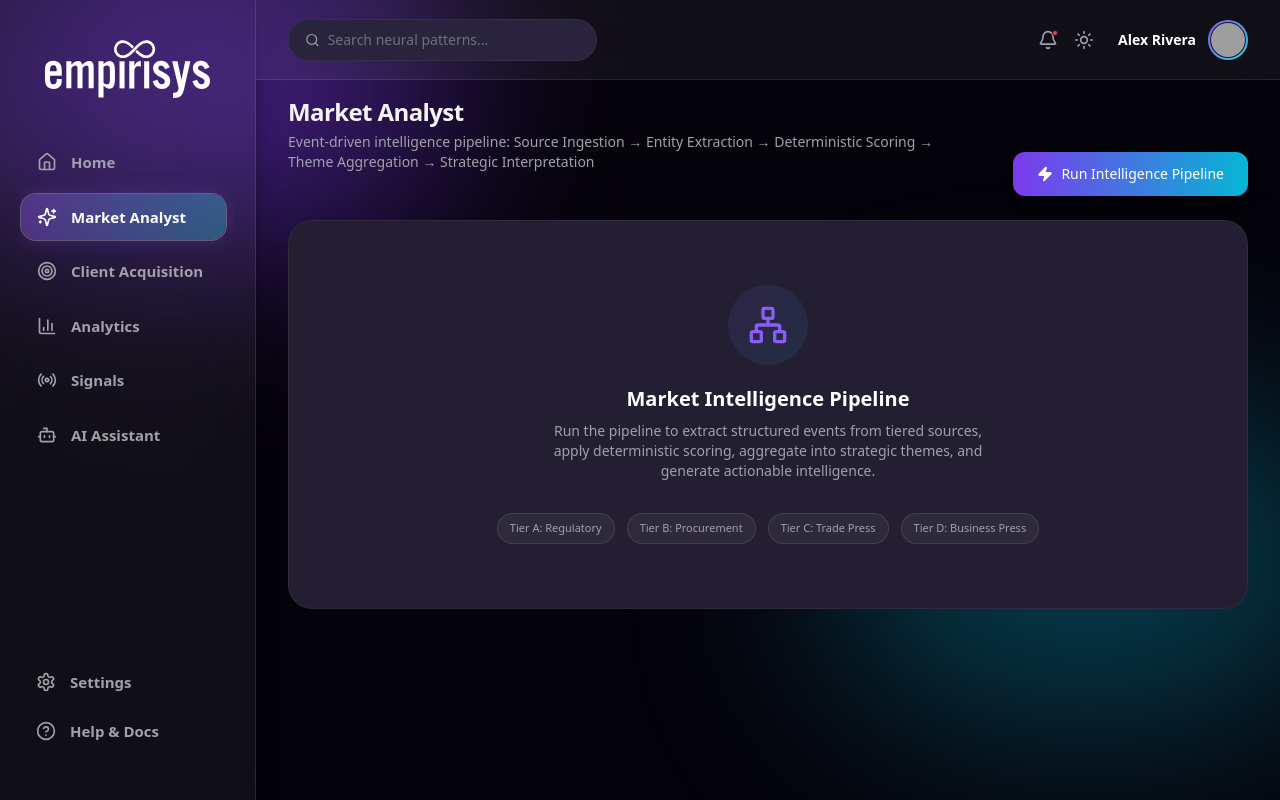
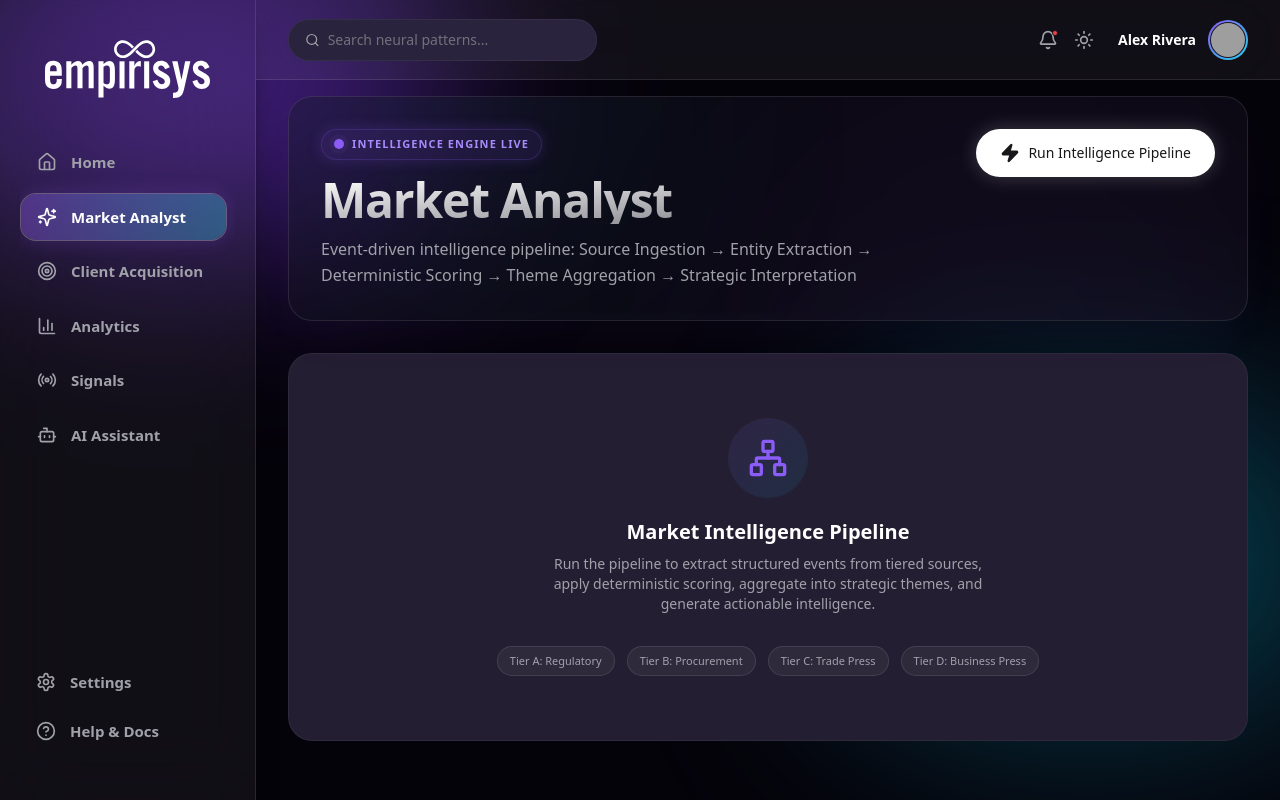
Before and after one commit to amaravhale/EIH-Test, a Next.js app: page /market-analyst in a window 1280 px wide. Built offline with nearby package versions, Linux system fonts and the light colour scheme; grey boxes are pictures that could not be loaded.

Commit message:
style: apply elite animated UI redesign to Market Analyst agent

```diff
--- a/src/app/(app)/market-analyst/page.tsx
+++ b/src/app/(app)/market-analyst/page.tsx
@@ -1,4 +1,6 @@
 "use client";
+
+import { motion } from "framer-motion";
 
 import React, { useState } from "react";
 import { PageHeader } from "@/components/layout/page-header";
@@ -143,6 +145,24 @@ interface PipelineResult {
   };
 }
 
+// ─── Framer Motion Variants ───
+const containerVariants = {
+  hidden: { opacity: 0 },
+  show: {
+    opacity: 1,
+    transition: { staggerChildren: 0.15, delayChildren: 0.1 }
+  }
+} as const;
+
+const itemVariants = {
+  hidden: { opacity: 0, y: 20 },
+  show: {
+    opacity: 1,
+    y: 0,
+    transition: { type: "spring" as const, stiffness: 70, damping: 15 }
+  }
+} as const;
+
 // ─── Tier badge colors ───
 const tierColors: Record<string, { bg: string; text: string; label: string }> = {
   A: { bg: "bg-emerald-500/10 border-emerald-500/20", text: "text-emerald-600 dark:text-emerald-400", label: "Tier A · Regulatory" },
@@ -225,31 +245,72 @@ export default function MarketAnalystPage() {
   ) ?? [];
 
   return (
-    <div className="space-y-6 animate-in fade-in duration-500 max-w-6xl mx-auto">
-      {/* Header */}
-      <div className="flex flex-col md:flex-row md:items-end justify-between gap-4">
-        <PageHeader
-          title="Market Analyst"
-          description="Event-driven intelligence pipeline: Source Ingestion → Entity Extraction → Deterministic Scoring → Theme Aggregation → Strategic Interpretation"
+    <motion.div
+      variants={containerVariants}
+      initial="hidden"
+      animate="show"
+      className="space-y-8 max-w-[1400px] mx-auto pb-20"
+    >
+      {/* Header section with elite glassmorphic styling */}
+      <motion.div variants={itemVariants} className="relative bg-white/40 dark:bg-[#1A1525]/40 backdrop-blur-xl border border-zinc-200/50 dark:border-white/10 rounded-3xl p-6 md:p-8 shadow-2xl shadow-violet-500/5 overflow-hidden">
+        {/* Animated Background Orbs */}
+        <motion.div
+          animate={{
+            scale: [1, 1.2, 1],
+            opacity: [0.3, 0.5, 0.3],
+          }}
+          transition={{ duration: 8, repeat: Infinity, ease: "easeInOut" }}
+          className="absolute top-0 right-0 w-[500px] h-[500px] bg-violet-600/20 dark:bg-violet-500/10 rounded-full blur-[100px] -translate-y-1/2 translate-x-1/3 pointer-events-none"
         />
+        <motion.div
+          animate={{
+            scale: [1, 1.3, 1],
+            opacity: [0.2, 0.4, 0.2],
+          }}
+          transition={{ duration: 10, repeat: Infinity, ease: "easeInOut", delay: 2 }}
+          className="absolute bottom-0 left-0 w-[400px] h-[400px] bg-cyan-600/20 dark:bg-cyan-500/10 rounded-full blur-[80px] translate-y-1/3 -translate-x-1/4 pointer-events-none"
+        />
+
+        <div className="relative z-10 flex flex-col md:flex-row md:items-start justify-between gap-6">
+          <div>
+            <div className="flex items-center gap-2 mb-4">
+              <span className="px-3 py-1.5 rounded-full bg-violet-500/10 text-[11px] font-bold tracking-widest uppercase text-violet-600 dark:text-violet-400 border border-violet-500/20 flex items-center shadow-[0_0_15px_rgba(139,92,246,0.2)]">
+                <div className="relative flex h-2.5 w-2.5 mr-2">
+                  <span className="animate-ping absolute inline-flex h-full w-full rounded-full bg-violet-400 opacity-75"></span>
+                  <span className="relative inline-flex rounded-full h-2.5 w-2.5 bg-violet-500"></span>
+                </div>
+                Intelligence Engine Live
+              </span>
+            </div>
+            <h1 className="text-4xl md:text-5xl font-extrabold tracking-tight text-transparent bg-clip-text bg-gradient-to-br from-zinc-900 to-zinc-500 dark:from-white dark:to-zinc-500 mb-3">
+              Market Analyst
+            </h1>
+            <p className="text-zinc-600 dark:text-zinc-400 max-w-2xl text-[16px] leading-relaxed font-medium">
+              Event-driven intelligence pipeline: Source Ingestion → Entity Extraction → Deterministic Scoring → Theme Aggregation → Strategic Interpretation
+            </p>
+          </div>
+
+          <div className="flex items-center gap-3 shrink-0">
             <Button
               onClick={handleRunPipeline}
               disabled={isLoading}
-          className="bg-gradient-to-r from-violet-600 to-cyan-500 hover:opacity-90 text-white shadow-lg transition-all h-11 px-6"
+              className="rounded-full bg-zinc-900 dark:bg-white text-white dark:text-zinc-900 hover:bg-zinc-800 dark:hover:bg-zinc-200 shadow-[0_0_20px_rgba(0,0,0,0.1)] dark:shadow-[0_0_20px_rgba(255,255,255,0.2)] transition-all duration-300 px-6 h-12"
             >
               {isLoading ? (
                 <>
-              <Loader2 className="mr-2 h-4 w-4 animate-spin" />
+                  <Loader2 className="mr-2 h-5 w-5 animate-spin" />
                   Running Pipeline...
                 </>
               ) : (
                 <>
-              <Zap className="mr-2 h-4 w-4 fill-white" />
+                  <Zap className="mr-2 h-5 w-5 fill-current" />
                   Run Intelligence Pipeline
                 </>
               )}
             </Button>
           </div>
+        </div>
+      </motion.div>
 
       {/* Loading State */}
       {isLoading && (
@@ -297,30 +358,28 @@ export default function MarketAnalystPage() {
         <div className="space-y-6 animate-in fade-in slide-in-from-bottom-4 duration-500">
 
           {/* KPI Strip */}
-          <div className="grid grid-cols-2 md:grid-cols-5 gap-4">
-            <div className="bg-white dark:bg-[#241E32] rounded-2xl p-5 border border-zinc-100 dark:border-white/5">
-              <span className="text-[10px] font-bold tracking-widest text-zinc-400 uppercase">Events Extracted</span>
-              <div className="text-3xl font-bold text-zinc-900 dark:text-white mt-1">{result.meta.totalEventsExtracted}</div>
+          <motion.div variants={containerVariants} className="grid grid-cols-2 md:grid-cols-5 gap-4">
+            {[
+              { label: "Events Extracted", value: result.meta.totalEventsExtracted, bg: "bg-violet-500/10", border: "border-violet-500/20", color: "text-zinc-900 dark:text-white" },
+              { label: "Themes Identified", value: result.meta.totalThemes, bg: "bg-cyan-500/10", border: "border-cyan-500/20", color: "text-zinc-900 dark:text-white" },
+              { label: "Segments Found", value: result.meta.totalSegments, bg: "bg-emerald-500/10", border: "border-emerald-500/20", color: "text-emerald-500" },
+              { label: "Pending Review", value: pendingThemes.length, bg: "bg-amber-500/10", border: "border-amber-500/20", color: "text-amber-500" },
+              { label: "Pipeline Run", value: new Date(result.meta.generatedAt).toLocaleTimeString([], { hour: "2-digit", minute: "2-digit" }), bg: "bg-zinc-500/10", border: "border-zinc-500/20", color: "text-zinc-900 dark:text-white", textClass: "text-sm mt-2" }
+            ].map((kpi, i) => (
+              <motion.div
+                variants={itemVariants}
+                whileHover={{ y: -5, scale: 1.02 }}
+                key={i}
+                className={`bg-white dark:bg-[#1A1525]/80 backdrop-blur-md rounded-2xl p-5 border ${kpi.border} shadow-lg shadow-zinc-200/20 dark:shadow-black/20 relative overflow-hidden group`}
+              >
+                <div className={`absolute top-0 right-0 w-24 h-24 ${kpi.bg} rounded-full blur-2xl -translate-y-1/2 translate-x-1/3 group-hover:scale-150 transition-transform duration-700`}></div>
+                <div className="relative z-10">
+                  <span className="text-[10px] font-bold tracking-widest text-zinc-500 uppercase">{kpi.label}</span>
+                  <div className={`${kpi.textClass || 'text-3xl mt-1'} font-bold ${kpi.color}`}>{kpi.value}</div>
                 </div>
-            <div className="bg-white dark:bg-[#241E32] rounded-2xl p-5 border border-zinc-100 dark:border-white/5">
-              <span className="text-[10px] font-bold tracking-widest text-zinc-400 uppercase">Themes Identified</span>
-              <div className="text-3xl font-bold text-zinc-900 dark:text-white mt-1">{result.meta.totalThemes}</div>
-            </div>
-            <div className="bg-white dark:bg-[#241E32] rounded-2xl p-5 border border-zinc-100 dark:border-white/5">
-              <span className="text-[10px] font-bold tracking-widest text-zinc-400 uppercase">Segments Found</span>
-              <div className="text-3xl font-bold text-emerald-500 mt-1">{result.meta.totalSegments}</div>
-            </div>
-            <div className="bg-white dark:bg-[#241E32] rounded-2xl p-5 border border-zinc-100 dark:border-white/5">
-              <span className="text-[10px] font-bold tracking-widest text-zinc-400 uppercase">Pending Review</span>
-              <div className="text-3xl font-bold text-amber-500 mt-1">{pendingThemes.length}</div>
-            </div>
-            <div className="bg-white dark:bg-[#241E32] rounded-2xl p-5 border border-zinc-100 dark:border-white/5">
-              <span className="text-[10px] font-bold tracking-widest text-zinc-400 uppercase">Pipeline Run</span>
-              <div className="text-sm font-bold text-zinc-900 dark:text-white mt-2">
-                {new Date(result.meta.generatedAt).toLocaleTimeString([], { hour: "2-digit", minute: "2-digit" })}
-              </div>
-            </div>
-          </div>
+              </motion.div>
+            ))}
+          </motion.div>
 
           {/* View Toggle */}
           <div className="flex bg-zinc-100 dark:bg-[#110D17] p-1.5 rounded-full border border-zinc-200 dark:border-white/5 w-fit">
@@ -372,75 +431,80 @@ export default function MarketAnalystPage() {
 
           {/* ═══════════════ DASHBOARD VIEW ═══════════════ */}
           {activeView === "dashboard" && result.metrics && (
-            <div className="space-y-6">
+            <motion.div variants={containerVariants} initial="hidden" animate="show" className="space-y-8">
 
-              <div className="grid grid-cols-1 md:grid-cols-2 gap-6">
+              <div className="grid grid-cols-1 md:grid-cols-2 gap-8">
                 {/* Budget Allocation (Donut) */}
-                <div className="bg-white dark:bg-[#241E32] rounded-2xl p-6 border border-zinc-100 dark:border-white/5">
-                  <h3 className="text-sm font-bold text-zinc-900 dark:text-white mb-6 uppercase tracking-wider flex items-center gap-2">
-                    <Network className="h-4 w-4 text-emerald-500" /> Budget CapEx Allocation
+                <motion.div variants={itemVariants} className="bg-white/60 dark:bg-[#1A1525]/60 backdrop-blur-xl rounded-3xl p-6 md:p-8 border border-zinc-200 dark:border-white/10 shadow-xl shadow-zinc-200/20 dark:shadow-black/20 relative overflow-hidden">
+                  <div className="absolute top-0 right-0 w-64 h-64 bg-emerald-500/5 rounded-full blur-3xl pointer-events-none"></div>
+                  <h3 className="text-lg font-bold text-zinc-900 dark:text-white mb-6 uppercase tracking-wider flex items-center gap-2 relative z-10">
+                    <Network className="h-5 w-5 text-emerald-500" /> Budget CapEx Allocation
                   </h3>
-                  <div className="h-64 w-full">
+                  <div className="h-[300px] w-full relative z-10">
                     <ResponsiveContainer width="100%" height="100%">
                       <PieChart>
                         <Pie
                           data={result.metrics.budgetAllocation}
                           cx="50%"
                           cy="50%"
-                          innerRadius={60}
-                          outerRadius={80}
-                          paddingAngle={5}
+                          innerRadius={70}
+                          outerRadius={100}
+                          paddingAngle={8}
                           dataKey="allocationPercentage"
                           nameKey="category"
+                          stroke="none"
+                          cornerRadius={8}
                         >
                           {result.metrics.budgetAllocation.map((entry: any, index: number) => {
                             const colors = ['#8b5cf6', '#06b6d4', '#10b981', '#f59e0b', '#ef4444'];
-                            return <Cell key={`cell-${index}`} fill={colors[index % colors.length]} />;
+                            return <Cell key={`cell-${index}`} fill={colors[index % colors.length]} style={{ filter: `drop-shadow(0px 0px 8px ${colors[index % colors.length]}40)` }} />;
                           })}
                         </Pie>
                         <Tooltip
-                          contentStyle={{ backgroundColor: '#1A1525', borderColor: 'rgba(255,255,255,0.1)', borderRadius: '8px', color: '#fff' }}
+                          contentStyle={{ backgroundColor: 'rgba(26,21,37,0.8)', backdropFilter: 'blur(12px)', borderColor: 'rgba(255,255,255,0.1)', borderRadius: '12px', color: '#fff' }}
                           itemStyle={{ color: '#fff' }}
                         />
-                        <Legend wrapperStyle={{ fontSize: '11px', color: '#e4e4e7' }} />
+                        <Legend wrapperStyle={{ fontSize: '13px', fontWeight: 500 }} />
                       </PieChart>
                     </ResponsiveContainer>
                   </div>
-                </div>
+                </motion.div>
 
                 {/* Competitor Positioning Matrix */}
-                <div className="bg-white dark:bg-[#241E32] rounded-2xl p-6 border border-zinc-100 dark:border-white/5">
-                  <h3 className="text-sm font-bold text-zinc-900 dark:text-white mb-6 uppercase tracking-wider flex items-center gap-2">
-                    <Shield className="h-4 w-4 text-cyan-500" /> Competitive Positioning Matrix
+                <motion.div variants={itemVariants} className="bg-white/60 dark:bg-[#1A1525]/60 backdrop-blur-xl rounded-3xl p-6 md:p-8 border border-zinc-200 dark:border-white/10 shadow-xl shadow-zinc-200/20 dark:shadow-black/20 relative overflow-hidden">
+                  <div className="absolute bottom-0 left-0 w-64 h-64 bg-cyan-500/5 rounded-full blur-3xl pointer-events-none"></div>
+                  <h3 className="text-lg font-bold text-zinc-900 dark:text-white mb-6 uppercase tracking-wider flex items-center gap-2 relative z-10">
+                    <Shield className="h-5 w-5 text-cyan-500" /> Competitive Positioning Matrix
                   </h3>
-                  <div className="h-64 w-full">
+                  <div className="h-[300px] w-full relative z-10">
                     <ResponsiveContainer width="100%" height="100%">
                       <ScatterChart margin={{ top: 20, right: 20, bottom: 20, left: 20 }}>
-                        <CartesianGrid strokeDasharray="3 3" stroke="rgba(255,255,255,0.05)" />
-                        <XAxis type="number" dataKey="marketShareScore" name="Market Share" domain={[0, 100]} stroke="#71717a" fontSize={12} />
-                        <YAxis type="number" dataKey="innovationScore" name="Innovation" domain={[0, 100]} stroke="#71717a" fontSize={12} />
+                        <CartesianGrid strokeDasharray="3 3" vertical={false} stroke="#52525b" opacity={0.15} />
+                        <XAxis type="number" dataKey="marketShareScore" name="Market Share" domain={[0, 100]} stroke="#a1a1aa" fontSize={12} tickLine={false} axisLine={false} dy={10} />
+                        <YAxis type="number" dataKey="innovationScore" name="Innovation" domain={[0, 100]} stroke="#a1a1aa" fontSize={12} tickLine={false} axisLine={false} dx={-10} />
                         <ZAxis type="category" dataKey="competitorName" name="Competitor" />
-                        <Tooltip cursor={{ strokeDasharray: '3 3' }}
-                          contentStyle={{ backgroundColor: '#1A1525', borderColor: 'rgba(255,255,255,0.1)', borderRadius: '8px', color: '#fff' }}
+                        <Tooltip cursor={{ strokeDasharray: '3 3', opacity: 0.1 }}
+                          contentStyle={{ backgroundColor: 'rgba(26,21,37,0.8)', backdropFilter: 'blur(12px)', borderColor: 'rgba(255,255,255,0.1)', borderRadius: '12px', color: '#fff' }}
                           itemStyle={{ color: '#fff' }}
                         />
                         <Scatter name="Competitors" data={result.metrics.competitorPositioning} fill="#8b5cf6">
                           {result.metrics.competitorPositioning.map((entry: any, index: number) => (
-                            <Cell key={`cell-${index}`} fill={entry.competitorName === 'Empirisys' ? '#06b6d4' : '#8b5cf6'} />
+                            <Cell key={`cell-${index}`} fill={entry.competitorName === 'Empirisys' ? '#06b6d4' : '#8b5cf6'} style={{ filter: `drop-shadow(0px 0px 10px ${entry.competitorName === 'Empirisys' ? '#06b6d4' : '#8b5cf6'})` }} />
                           ))}
                         </Scatter>
                       </ScatterChart>
                     </ResponsiveContainer>
                   </div>
-                </div>
+                </motion.div>
               </div>
 
               {/* STEEPLE Trend Velocity (Full Width, Below) */}
-              <div className="bg-white dark:bg-[#241E32] rounded-2xl p-6 border border-zinc-100 dark:border-white/5">
-                <h3 className="text-sm font-bold text-zinc-900 dark:text-white mb-6 uppercase tracking-wider flex items-center gap-2">
-                  <Activity className="h-4 w-4 text-violet-500" /> STEEPLE Trend Velocity (7 Days)
+              <motion.div variants={itemVariants} className="bg-white/60 dark:bg-[#1A1525]/60 backdrop-blur-xl rounded-3xl p-6 md:p-8 border border-zinc-200 dark:border-white/10 shadow-xl shadow-zinc-200/20 dark:shadow-black/20 relative overflow-hidden">
+                <div className="absolute top-0 left-1/4 w-96 h-96 bg-violet-500/5 rounded-full blur-3xl pointer-events-none"></div>
+                <h3 className="text-lg font-bold text-zinc-900 dark:text-white mb-8 uppercase tracking-wider flex items-center gap-2 relative z-10">
+                  <Activity className="h-5 w-5 text-violet-500" /> STEEPLE Trend Velocity (7 Days)
                 </h3>
-                <div className="h-72 w-full">
+                <div className="h-[400px] w-full relative z-10">
                   <ResponsiveContainer width="100%" height="100%">
                     <LineChart data={result.metrics.trendVelocity.map((d: any) => {
                       const normalize = (keys: string[]) => {
@@ -458,28 +522,28 @@ export default function MarketAnalystPage() {
                         ethical: normalize(['ethical', 'Ethical']),
                       };
                     })}>
-                      <CartesianGrid strokeDasharray="3 3" stroke="rgba(255,255,255,0.05)" />
-                      <XAxis dataKey="day" stroke="#71717a" fontSize={12} />
-                      <YAxis stroke="#71717a" fontSize={12} />
+                      <CartesianGrid strokeDasharray="3 3" vertical={false} stroke="#52525b" opacity={0.15} />
+                      <XAxis dataKey="day" stroke="#a1a1aa" fontSize={13} fontWeight={500} tickLine={false} axisLine={false} dy={10} />
+                      <YAxis stroke="#a1a1aa" fontSize={13} tickLine={false} axisLine={false} dx={-10} />
                       <Tooltip
-                        contentStyle={{ backgroundColor: '#1A1525', borderColor: 'rgba(255,255,255,0.1)', borderRadius: '8px', color: '#fff' }}
-                        itemStyle={{ color: '#fff', fontSize: '12px' }}
-                        labelStyle={{ color: '#a1a1aa', fontWeight: 'bold', marginBottom: '4px' }}
+                        contentStyle={{ backgroundColor: 'rgba(26,21,37,0.8)', backdropFilter: 'blur(12px)', borderColor: 'rgba(255,255,255,0.1)', borderRadius: '12px', color: '#fff' }}
+                        itemStyle={{ color: '#fff', fontSize: '13px' }}
+                        labelStyle={{ color: '#a1a1aa', fontWeight: 'bold', marginBottom: '8px' }}
                       />
-                      <Legend wrapperStyle={{ fontSize: '12px', paddingTop: '20px', color: '#e4e4e7' }} />
-                      <Line type="monotone" dataKey="sociocultural" stroke="#f472b6" strokeWidth={2} name="Socio-cultural" dot={{ r: 3 }} />
-                      <Line type="monotone" dataKey="technological" stroke="#3b82f6" strokeWidth={2} name="Technological" dot={{ r: 3 }} />
-                      <Line type="monotone" dataKey="economic" stroke="#f59e0b" strokeWidth={2} name="Economic" dot={{ r: 3 }} />
-                      <Line type="monotone" dataKey="environmental" stroke="#10b981" strokeWidth={2} name="Environmental" dot={{ r: 3 }} />
-                      <Line type="monotone" dataKey="political" stroke="#a78bfa" strokeWidth={2} name="Political" dot={{ r: 3 }} />
-                      <Line type="monotone" dataKey="legal" stroke="#ef4444" strokeWidth={2} name="Legal" dot={{ r: 3 }} />
-                      <Line type="monotone" dataKey="ethical" stroke="#06b6d4" strokeWidth={2} name="Ethical" dot={{ r: 3 }} />
+                      <Legend wrapperStyle={{ fontSize: '13px', paddingTop: '20px', fontWeight: 500 }} />
+                      <Line type="monotone" dataKey="sociocultural" stroke="#f472b6" strokeWidth={3} name="Socio-cultural" dot={{ r: 4, fill: '#f472b6', strokeWidth: 0 }} activeDot={{ r: 6, fill: '#f472b6', strokeWidth: 2, stroke: '#fff' }} />
+                      <Line type="monotone" dataKey="technological" stroke="#3b82f6" strokeWidth={3} name="Technological" dot={{ r: 4, fill: '#3b82f6', strokeWidth: 0 }} activeDot={{ r: 6, fill: '#3b82f6', strokeWidth: 2, stroke: '#fff' }} />
+                      <Line type="monotone" dataKey="economic" stroke="#f59e0b" strokeWidth={3} name="Economic" dot={{ r: 4, fill: '#f59e0b', strokeWidth: 0 }} activeDot={{ r: 6, fill: '#f59e0b', strokeWidth: 2, stroke: '#fff' }} />
+                      <Line type="monotone" dataKey="environmental" stroke="#10b981" strokeWidth={3} name="Environmental" dot={{ r: 4, fill: '#10b981', strokeWidth: 0 }} activeDot={{ r: 6, fill: '#10b981', strokeWidth: 2, stroke: '#fff' }} />
+                      <Line type="monotone" dataKey="political" stroke="#a78bfa" strokeWidth={3} name="Political" dot={{ r: 4, fill: '#a78bfa', strokeWidth: 0 }} activeDot={{ r: 6, fill: '#a78bfa', strokeWidth: 2, stroke: '#fff' }} />
+                      <Line type="monotone" dataKey="legal" stroke="#ef4444" strokeWidth={3} name="Legal" dot={{ r: 4, fill: '#ef4444', strokeWidth: 0 }} activeDot={{ r: 6, fill: '#ef4444', strokeWidth: 2, stroke: '#fff' }} />
+                      <Line type="monotone" dataKey="ethical" stroke="#06b6d4" strokeWidth={3} name="Ethical" dot={{ r: 4, fill: '#06b6d4', strokeWidth: 0 }} activeDot={{ r: 6, fill: '#06b6d4', strokeWidth: 2, stroke: '#fff' }} />
                     </LineChart>
                   </ResponsiveContainer>
                 </div>
-              </div>
+              </motion.div>
 
-            </div>
+            </motion.div>
           )}
 
           {/* ═══════════════ THEMES VIEW ═══════════════ */}
@@ -783,7 +847,7 @@ export default function MarketAnalystPage() {
           </div>
         </div>
       )}
-    </div>
+    </motion.div>
   );
 }
 
```
Lines whose indentation alone changed are shown as unchanged.
